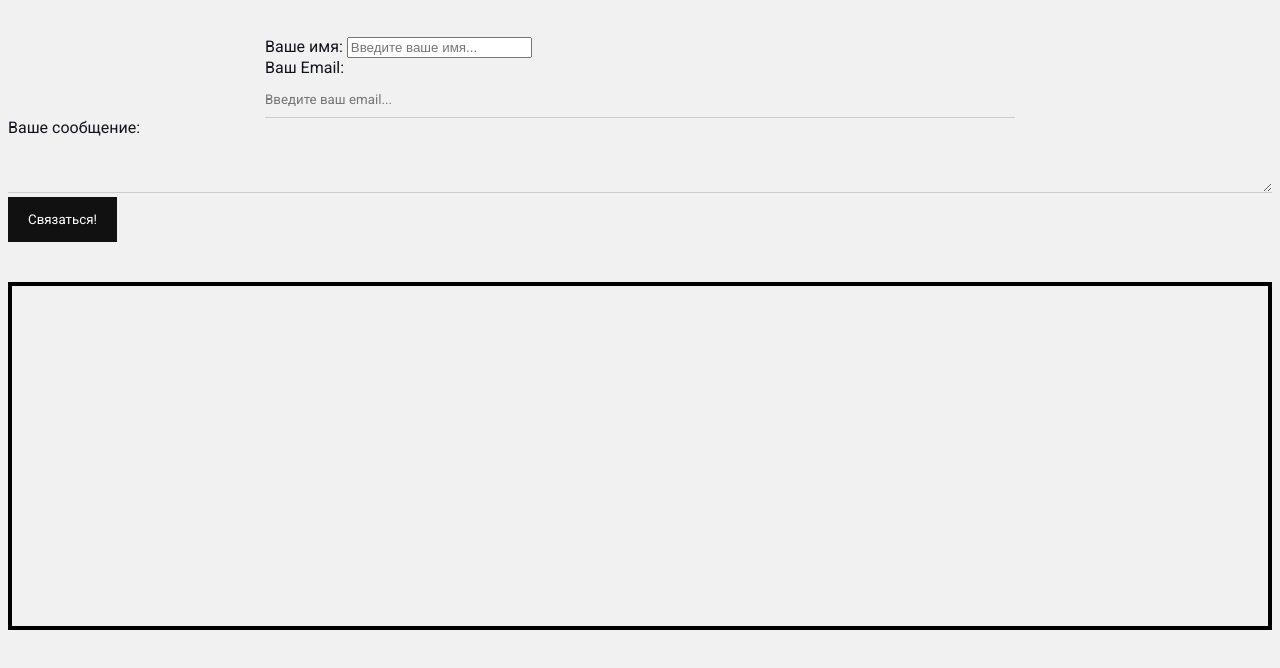
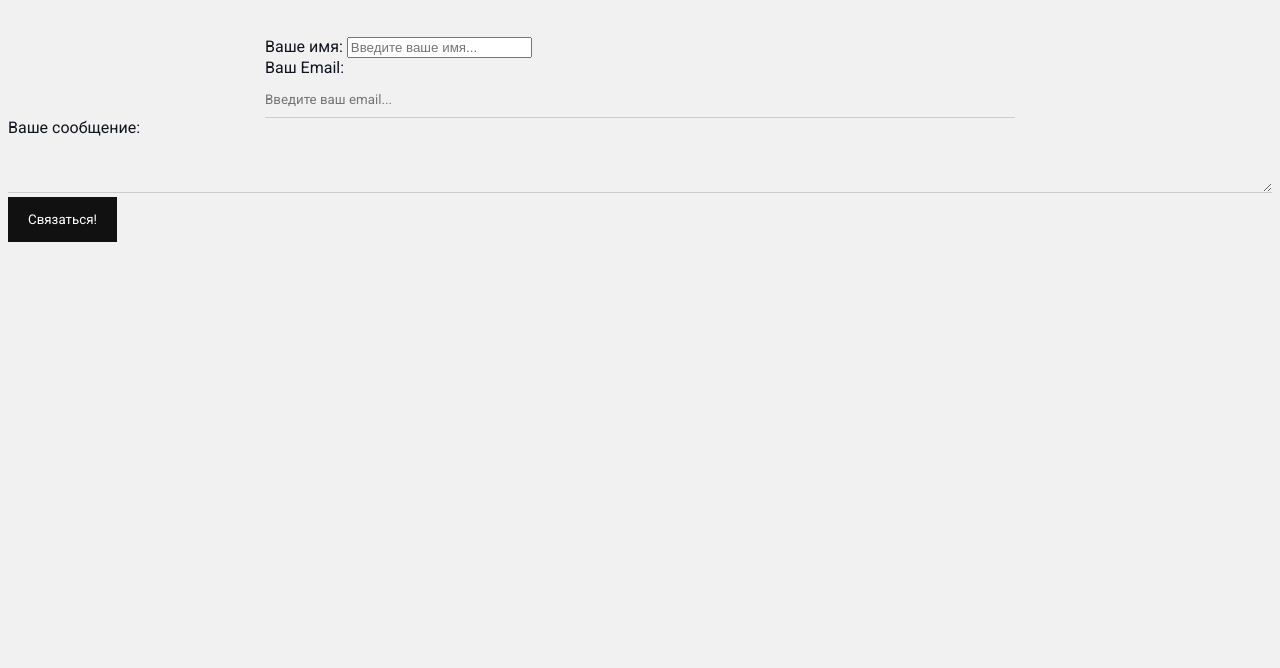
Before and after one commit to AndreyGavrilov1993/css, a plain HTML site: page index.html in a window 1280 px wide. Shown: the part 970-1638 px from the top of the page. Drawn offline with Linux system fonts and the light colour scheme.

Commit message:
Add files via upload

```diff
--- a/style.css
+++ b/style.css
@@ -209,7 +209,8 @@ a:visited  {
 
 .position {
     position: relative;
-    border: 4px solid black;
+    border: 4px solid #f1f1f1;
+    ;
     margin-top: 40px;
     padding: 20px;
     height: 300px;
```
